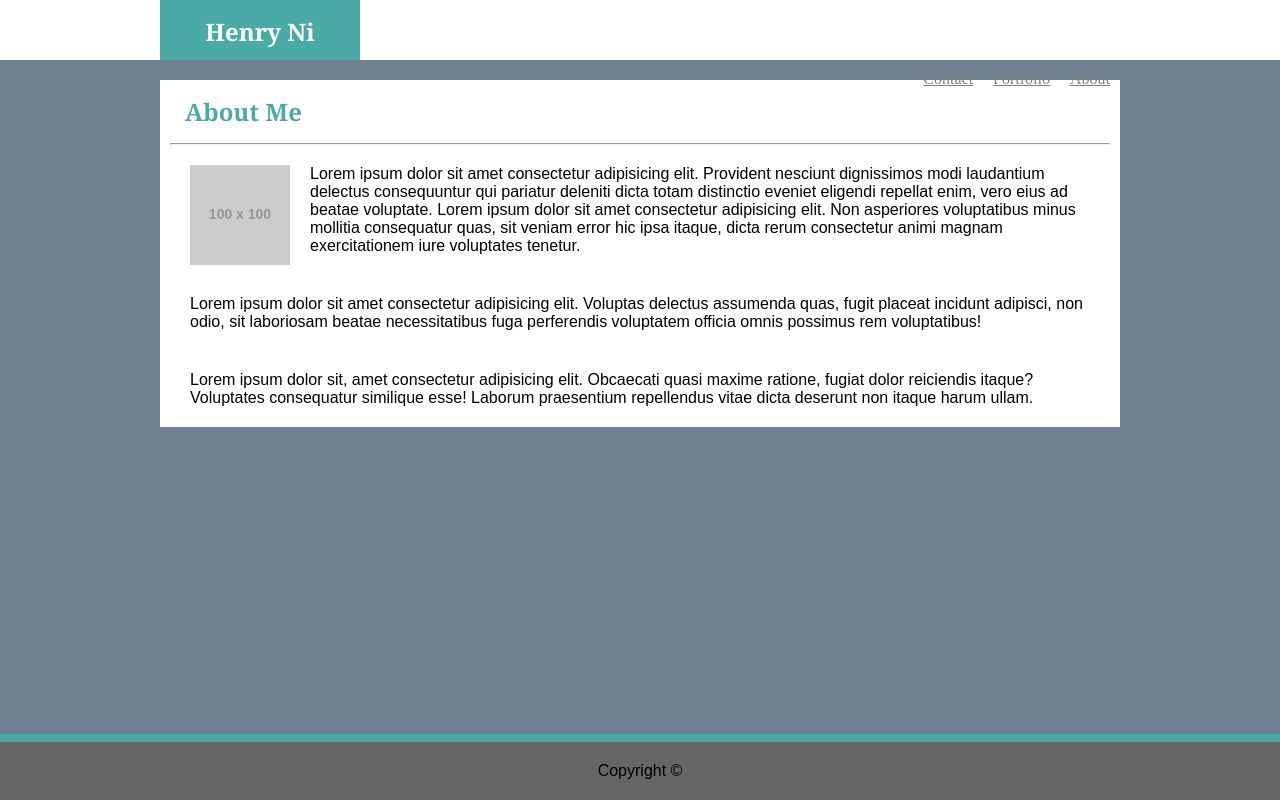
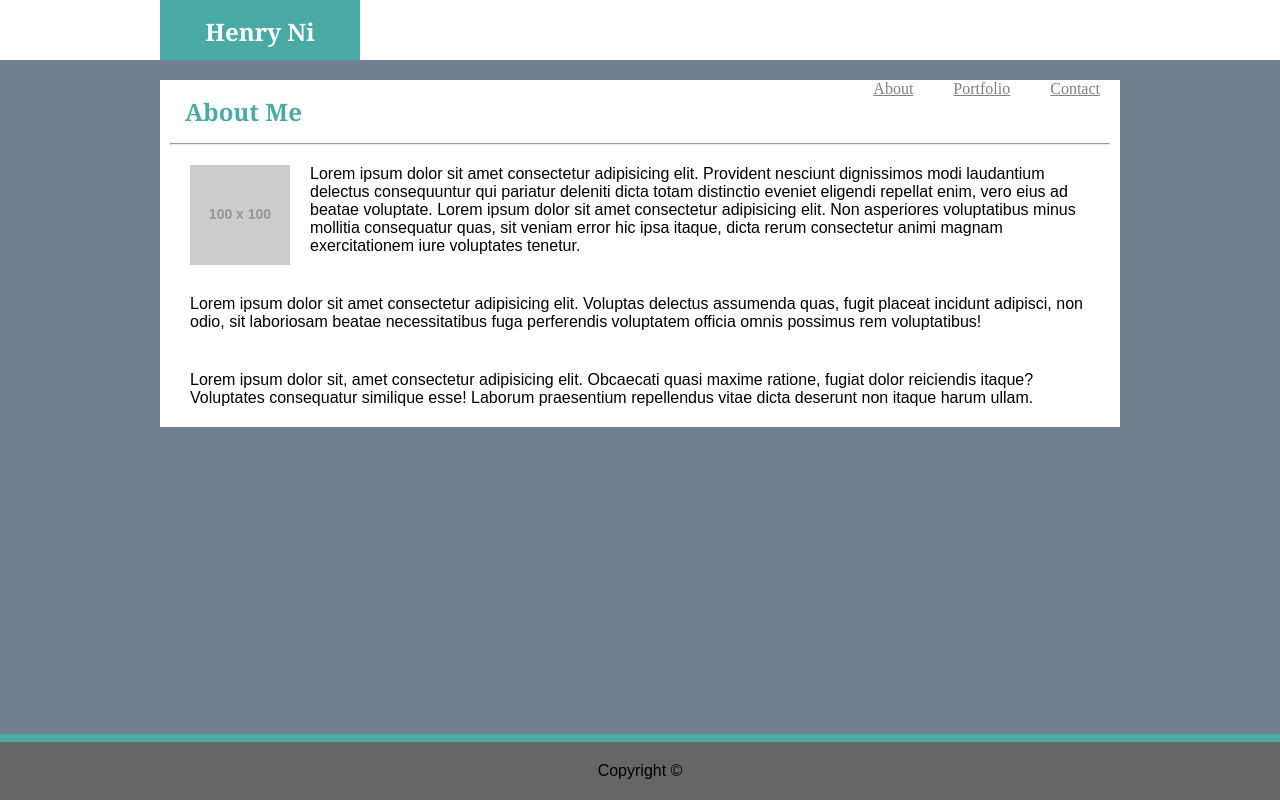
Before and after one commit to henryni914/Basic-Portfolio, a plain HTML site: page index.html in a window 1280 px wide. Drawn offline with Linux system fonts and the light colour scheme; placeholder pictures from the web are drawn by us.

```diff
--- a/assets/css/style.css
+++ b/assets/css/style.css
@@ -18,15 +18,13 @@ body {
     position: relative;
 }
 
-.header {
+h1, h2 {
     width: 960px;
     font-size: 24px;
     font-family: Georgia, 'Times New Roman', Times, serif;
 }
 
 .header-1 {
-    font-size: 24px;
-    font-family: Georgia, 'Times New Roman', Times, serif;
     background-color: #4aaaa5;
     color: white;
     width: 200px;
@@ -40,14 +38,12 @@ body {
 #portfolio,
 #contact {
     color: gray;
+    float: right;
     position: relative;
-    float: right;
-    /*
     top: 0;
     right: 0;
-    margin: 0;
-    */
     padding: 10px;
+    margin: 10px;
 }
 
 .clearfix::after {
--- a/index.html
+++ b/index.html
@@ -12,10 +12,9 @@
         <banner class="banner">
             <div class="container">
                 <h1 class="header-1">Henry Ni</h1>
-                <a id="about" href="#">About
-                    <a id="portfolio" href="#">Portfolio</a>
-                    <a id="contact" href="#">Contact</a>
-                </a>
+                <a id="contact" href="#">Contact</a>
+                <a id="portfolio" href="#">Portfolio</a>
+                <a id="about" href="#">About</a>
             </div>
         </banner>
     </background>
```
Also changed, not shown: assets/images/100.png (added).
